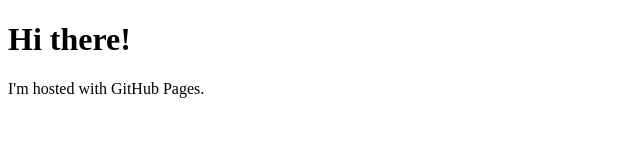
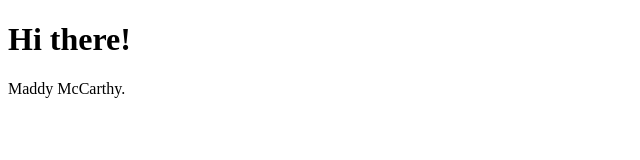
Before and after one commit to maddy-mccarthy/maddy-mccarthy.github.io, a plain HTML site: page index.html in a window 1280 px wide. Shown: the whole page, without its empty margins (0-640 px from the left). Drawn offline with Linux system fonts and the light colour scheme.

Commit message:
Update index.html

```diff
--- a/index.html
+++ b/index.html
@@ -2,6 +2,6 @@
 <html>
 <body>
 <h1> Hi there! </h1>
-<p> I'm hosted with GitHub Pages.</p>
+<p> Maddy McCarthy.</p>
 </body>
 </html>
```
